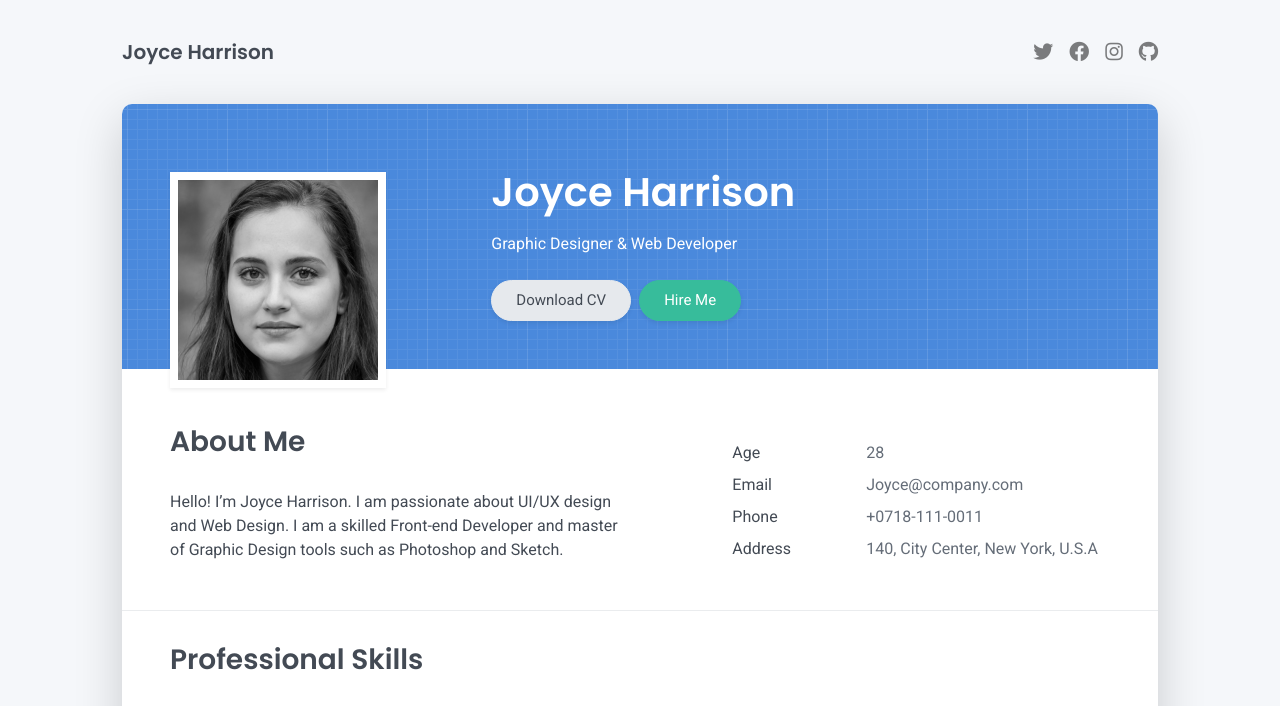
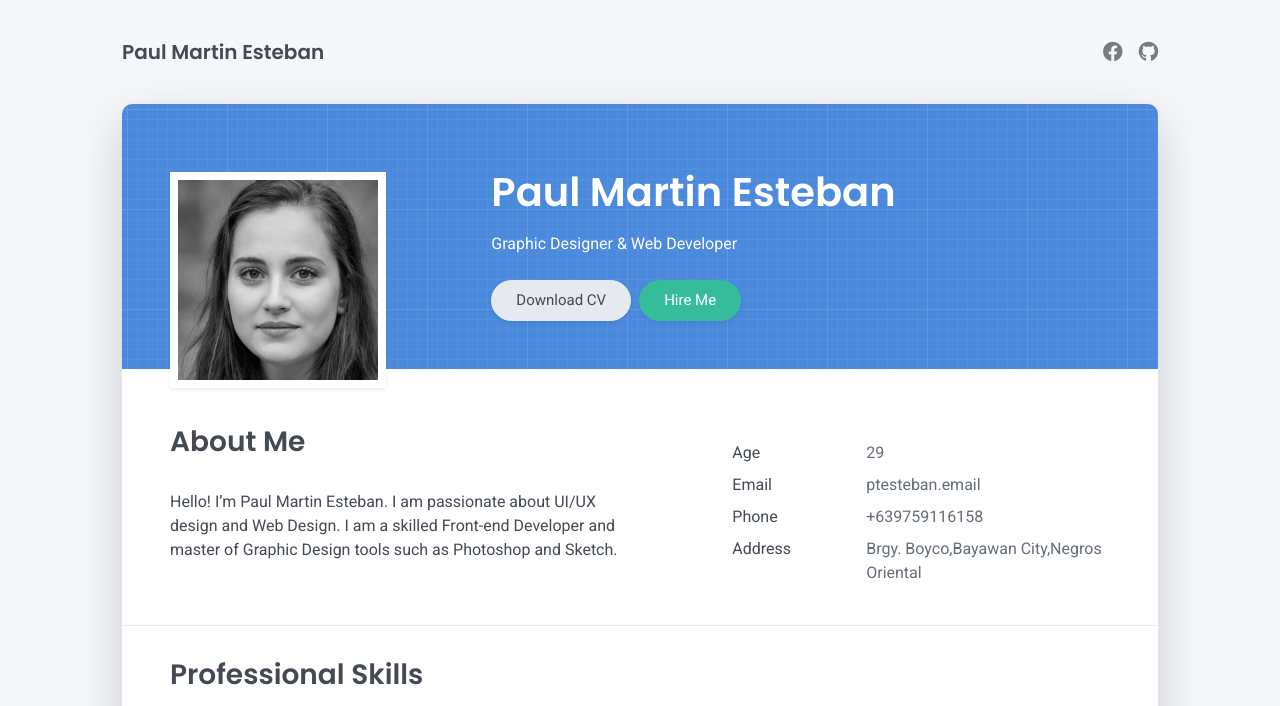
Before and after one commit to ptesteban/ptesteban.email, a plain HTML site: page index.html in a window 1280 px wide. Shown: the top 706 px of the page. Drawn offline with Linux system fonts and the light colour scheme.

Commit message:
Update index.html

```diff
--- a/index.html
+++ b/index.html
@@ -28,16 +28,14 @@
     <header class="d-print-none">
       <div class="container text-center text-lg-left">
         <div class="py-3 clearfix">
-          <h1 class="site-title mb-0">Joyce Harrison</h1>
+          <h1 class="site-title mb-0">Paul Martin Esteban</h1>
           <div class="site-nav">
             <nav role="navigation">
               <ul class="nav justify-content-center">
-                <li class="nav-item"><a class="nav-link" href="https://twitter.com/templateflip" title="Twitter"><i class="fab fa-twitter"></i><span class="menu-title sr-only">Twitter</span></a>
-                </li>
+
                 <li class="nav-item"><a class="nav-link" href="https://www.facebook.com/templateflip" title="Facebook"><i class="fab fa-facebook"></i><span class="menu-title sr-only">Facebook</span></a>
                 </li>
-                <li class="nav-item"><a class="nav-link" href="https://www.instagram.com/templateflip" title="Instagram"><i class="fab fa-instagram"></i><span class="menu-title sr-only">Instagram</span></a>
-                </li>
+
                 <li class="nav-item"><a class="nav-link" href="https://github.com/templateflip" title="Github"><i class="fab fa-github"></i><span class="menu-title sr-only">Github</span></a>
                 </li>
               </ul>
@@ -55,7 +53,7 @@
         <div class="avatar hover-effect bg-white shadow-sm p-1"><img src="images/avatar.jpg" width="200" height="200"/></div>
       </div>
       <div class="col-lg-8 col-md-7 text-center text-md-start">
-        <h2 class="h1 mt-2" data-aos="fade-left" data-aos-delay="0">Joyce Harrison</h2>
+        <h2 class="h1 mt-2" data-aos="fade-left" data-aos-delay="0">Paul Martin Esteban</h2>
         <p data-aos="fade-left" data-aos-delay="100">Graphic Designer & Web Developer</p>
         <div class="d-print-none" data-aos="fade-left" data-aos-delay="200"><a class="btn btn-light text-dark shadow-sm mt-1 me-1" href="right-resume.pdf" target="_blank">Download CV</a><a class="btn btn-success shadow-sm mt-1" href="#contact">Hire Me</a></div>
       </div>
@@ -65,7 +63,7 @@
     <div class="row">
       <div class="col-md-6">
         <h2 class="h3 mb-3">About Me</h2>
-        <p>Hello! I’m Joyce Harrison. I am passionate about UI/UX design and Web Design. I am a skilled Front-end Developer and master of Graphic Design tools such as Photoshop and Sketch.</p>
+        <p>Hello! I’m Paul Martin Esteban. I am passionate about UI/UX design and Web Design. I am a skilled Front-end Developer and master of Graphic Design tools such as Photoshop and Sketch.</p>
       </div>
       <div class="col-md-5 offset-md-1">
         <div class="row mt-2">
@@ -73,25 +71,25 @@
             <div class="pb-1">Age</div>
           </div>
           <div class="col-sm-8">
-            <div class="pb-1 text-secondary">28</div>
+            <div class="pb-1 text-secondary">29</div>
           </div>
           <div class="col-sm-4">
             <div class="pb-1">Email</div>
           </div>
           <div class="col-sm-8">
-            <div class="pb-1 text-secondary">Joyce@company.com</div>
+            <div class="pb-1 text-secondary">ptesteban.email</div>
           </div>
           <div class="col-sm-4">
             <div class="pb-1">Phone</div>
           </div>
           <div class="col-sm-8">
-            <div class="pb-1 text-secondary">+0718-111-0011</div>
+            <div class="pb-1 text-secondary">+639759116158</div>
           </div>
           <div class="col-sm-4">
             <div class="pb-1">Address</div>
           </div>
           <div class="col-sm-8">
-            <div class="pb-1 text-secondary">140, City Center, New York, U.S.A</div>
+            <div class="pb-1 text-secondary">Brgy. Boyco,Bayawan City,Negros Oriental</div>
           </div>
         </div>
       </div>
@@ -217,28 +215,22 @@
       <div class="col">
         <div class="mt-2">
           <h3 class="h6">Address</h3>
-          <div class="pb-2 text-secondary">140, City Center, New York, U.S.A</div>
+          <div class="pb-2 text-secondary">Bayawan City</div>
           <h3 class="h6">Phone</h3>
-          <div class="pb-2 text-secondary">+0718-111-0011</div>
+          <div class="pb-2 text-secondary">+639759116158</div>
           <h3 class="h6">Email</h3>
-          <div class="pb-2 text-secondary">Joyce@company.com</div>
+          <div class="pb-2 text-secondary">ptesteban.email</div>
         </div>
       </div>
       <div class="col d-none d-print-block">
         <div class="mt-2">
           <div>
-            <div class="mb-2">
-              <div class="text-dark"><i class="fab fa-twitter mr-1"></i><span>https://twitter.com/templateflip</span>
-              </div>
-            </div>
+
             <div class="mb-2">
               <div class="text-dark"><i class="fab fa-facebook mr-1"></i><span>https://www.facebook.com/templateflip</span>
               </div>
             </div>
-            <div class="mb-2">
-              <div class="text-dark"><i class="fab fa-instagram mr-1"></i><span>https://www.instagram.com/templateflip</span>
-              </div>
-            </div>
+
             <div class="mb-2">
               <div class="text-dark"><i class="fab fa-github mr-1"></i><span>https://github.com/templateflip</span>
               </div>
@@ -257,12 +249,10 @@
           <div class="footer-nav">
             <nav role="navigation">
               <ul class="nav justify-content-center">
-                <li class="nav-item"><a class="nav-link" href="https://twitter.com/templateflip" title="Twitter"><i class="fab fa-twitter"></i><span class="menu-title sr-only">Twitter</span></a>
-                </li>
+
                 <li class="nav-item"><a class="nav-link" href="https://www.facebook.com/templateflip" title="Facebook"><i class="fab fa-facebook"></i><span class="menu-title sr-only">Facebook</span></a>
                 </li>
-                <li class="nav-item"><a class="nav-link" href="https://www.instagram.com/templateflip" title="Instagram"><i class="fab fa-instagram"></i><span class="menu-title sr-only">Instagram</span></a>
-                </li>
+
                 <li class="nav-item"><a class="nav-link" href="https://github.com/templateflip" title="Github"><i class="fab fa-github"></i><span class="menu-title sr-only">Github</span></a>
                 </li>
               </ul>
```
